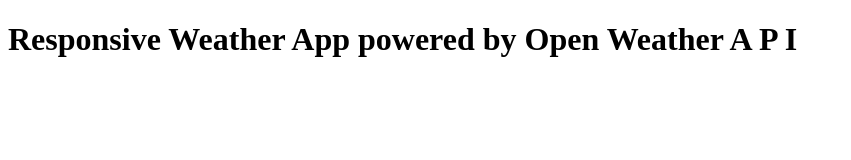
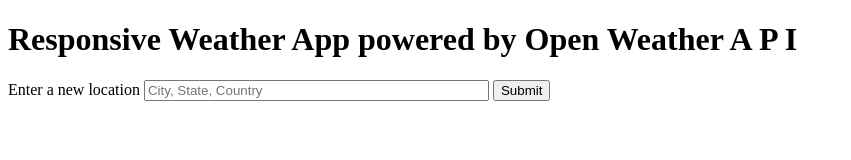
Before and after one commit to melburne/weather-app, a plain HTML site: page index.html in a window 1280 px wide. Shown: the whole page, without its empty margins (0-851 px from the left). Drawn offline with Linux system fonts and the light colour scheme.

Commit message:
Add search bar elements

```diff
--- a/index.html
+++ b/index.html
@@ -10,7 +10,17 @@
 <body>
 <main>
   <h1>Responsive Weather App powered by Open Weather A P I</h1>
-        <section id="searchBar" class="searchBar"></section>
+  <section id="searchBar" class="searchBar">
+    <form id="searchBar__form" class="searchBar__form" role="search">
+      <label for="searchBar__text">Enter a new location</label>
+      <input id="searchBar__text" class="searchBar__text" type="text" role="searchbox" size="40"
+             autocomplete="off" placeholder="City, State, Country">
+      <button id="searchBar__button" class="searchBar__button" title="Submit Location"
+              aria-label="Enter Zip Code or City, State and Country to retrieve weather conditions">
+        Submit
+      </button>
+    </form>
+  </section>
   <section id="currentForecast" class="currentForecase"></section>
   <nav id="navButtons" class="navButtons"></nav>
   <section id="dailyForecast" class="dailyForecast"></section>
```
Lines whose indentation alone changed are shown as unchanged.
